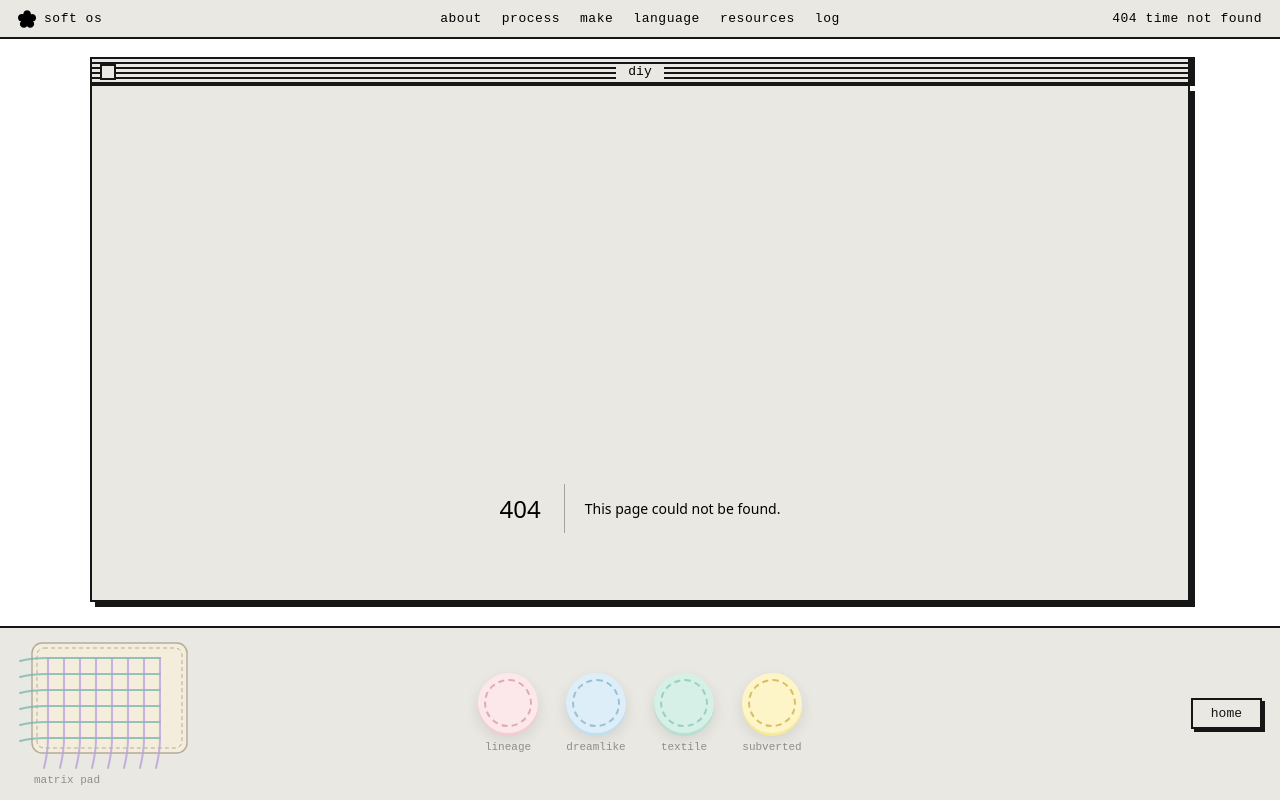
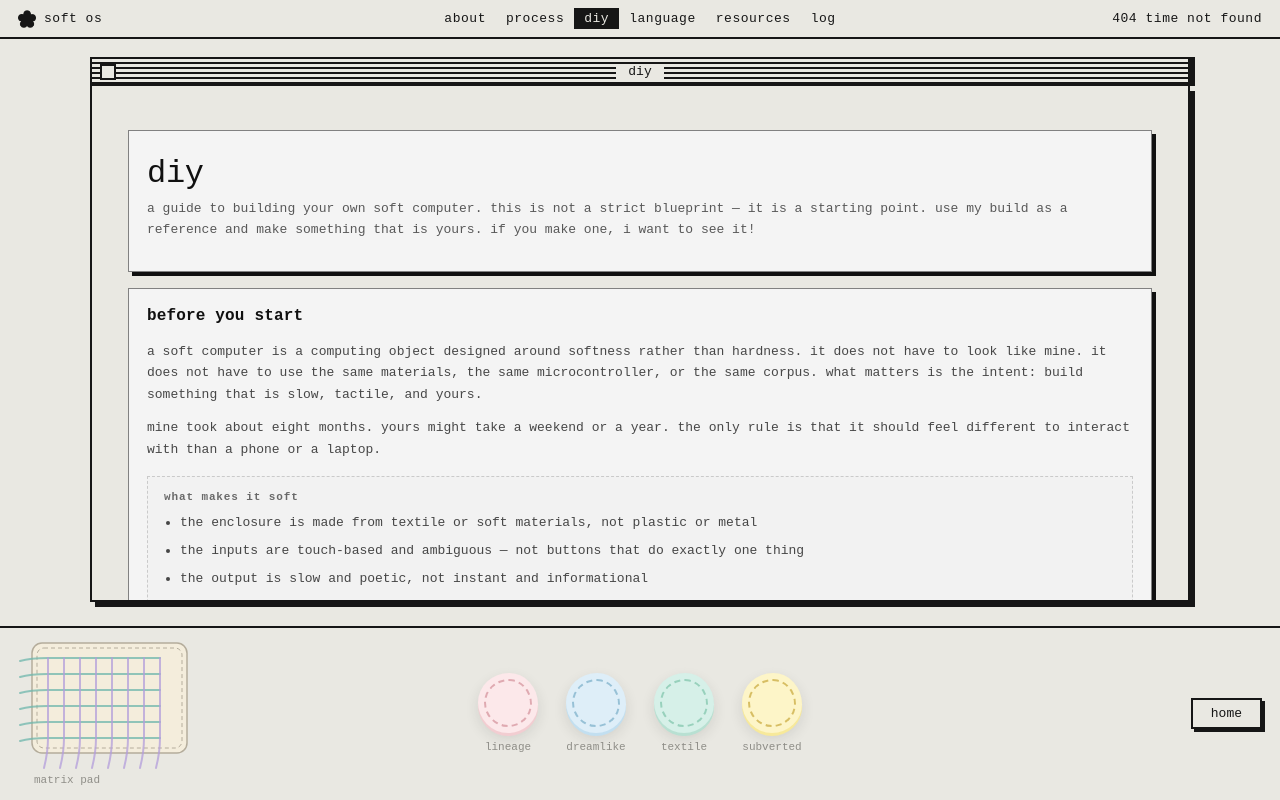
Before and after one commit to yafira/soft-computer, a Next.js app: page /diy in a window 1280 px wide. Before the commit this address had no page. Built offline with nearby package versions, Linux system fonts and the light colour scheme; a web font is replaced by a local one.

Commit message:
renamed make to diy with a redirect, updated readme credit

```diff
--- a/next.config.mjs
+++ b/next.config.mjs
@@ -1,5 +1,9 @@
 /** @type {import('next').NextConfig} */
 const nextConfig = {
+  // the build guide used to live at /make
+  async redirects() {
+    return [{ source: "/make", destination: "/diy", permanent: true }];
+  },
   images: {
     remotePatterns: [
       {
--- a/src/app/make/page.js
+++ b/src/app/diy/page.js
@@ -1,17 +1,17 @@
 import Link from "next/link";
 
 export const metadata = {
-  title: "make • soft.computer",
+  title: "diy • soft.computer",
   description:
     "a guide to making your own soft computer — materials, electronics, knitting, corpus, and code.",
 };
 
-export default function MakePage() {
+export default function DiyPage() {
   return (
     <main className="wrap">
       <section className="panel">
         <div className="h1" style={{ marginBottom: 6 }}>
-          make
+          diy
         </div>
         <p className="p subtle" style={{ marginTop: 0 }}>
           a guide to building your own soft computer. this is not a strict
--- a/src/app/page.js
+++ b/src/app/page.js
@@ -12,7 +12,7 @@ import { CHAINS, CORPUS_LABELS, generate } from "../lib/softText";
 const FOLDERS = [
   { href: "/about", label: "about" },
   { href: "/process", label: "process" },
-  { href: "/make", label: "make" },
+  { href: "/diy", label: "diy" },
   { href: "/language", label: "language" },
   { href: "/resources", label: "resources" },
   { href: "/log", label: "log" },
--- a/src/components/Nav.js
+++ b/src/components/Nav.js
@@ -3,7 +3,7 @@
 import Link from "next/link";
 import { usePathname } from "next/navigation";
 
-const PAGES = ["about", "process", "make", "language", "resources", "log"];
+const PAGES = ["about", "process", "diy", "language", "resources", "log"];
 
 function Flower() {
   return (
```
Also changed, not shown: 1 other file (tests, documents, lock files or other folders).
